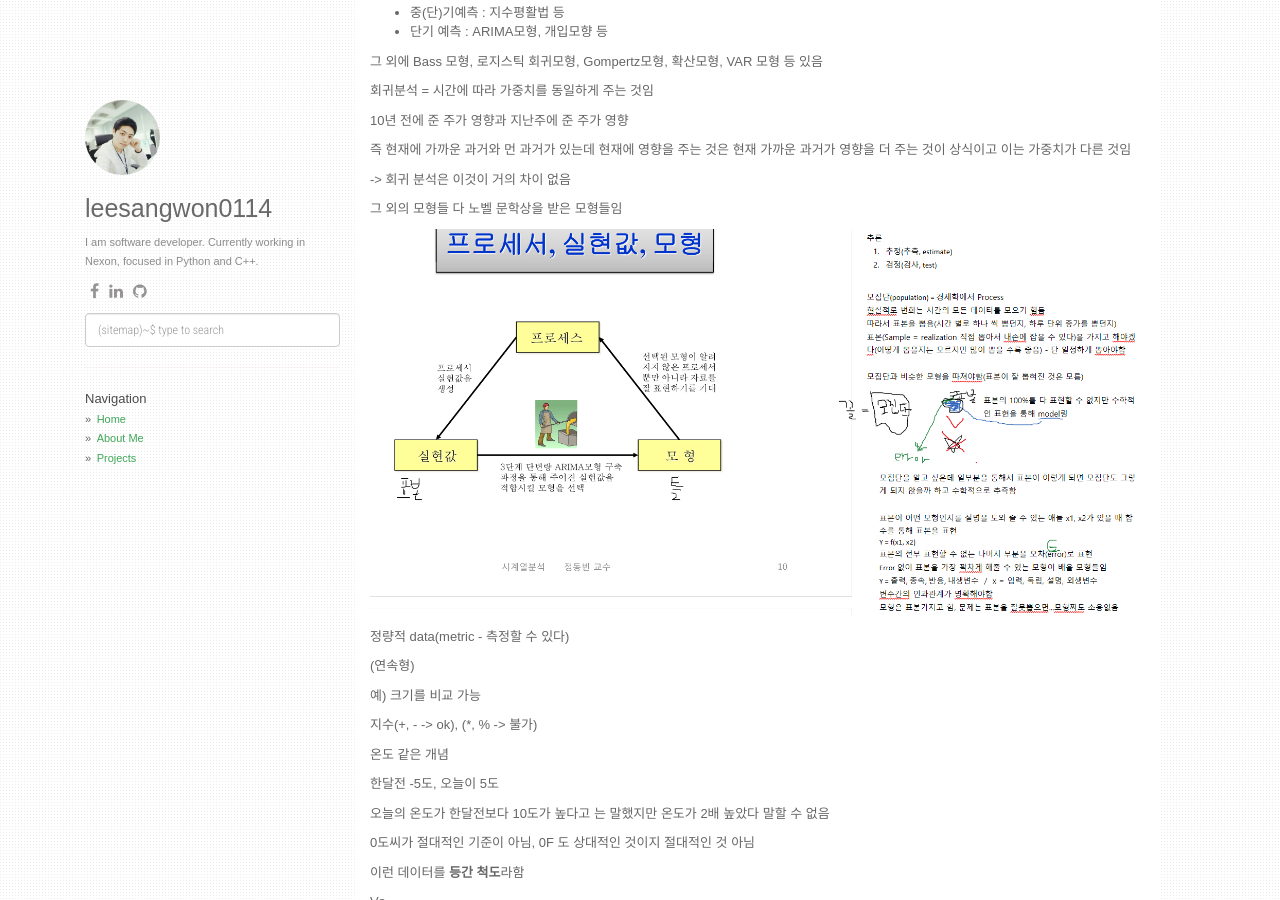
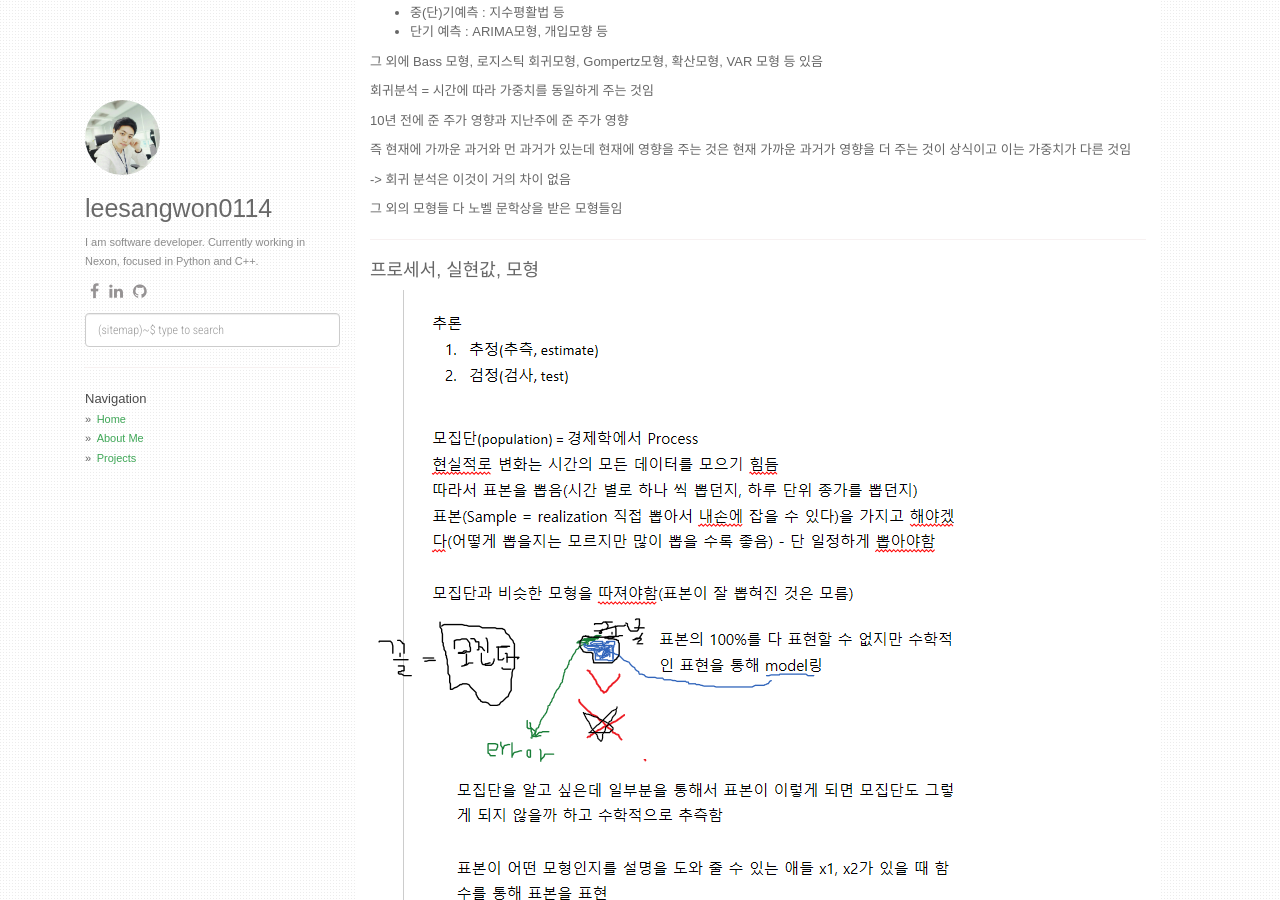
Before and after one commit to leesangwon0114/leesangwon0114.github.io, a Jekyll site: the page built from _posts/2018-03-17-TimeSeriesAnalysis_1.시계열분석과 수요예측.markdown, in a window 1280 px wide and 900 px high, scrolled down 1292 px. Built offline with Jekyll 4.4.1, drawn with Linux system fonts in a browser that asks for light colours; nearby versions of some CDN libraries; comment, search, counter and statistics services are not loaded.

Commit message:
modify ta1

```diff
--- a/_posts/2018-03-17-TimeSeriesAnalysis_1.시계열분석과 수요예측.markdown
+++ b/_posts/2018-03-17-TimeSeriesAnalysis_1.시계열분석과 수요예측.markdown
@@ -103,10 +103,14 @@ categories: [TimeSeriesAnalysis]
 그 외의 모형들 다 노벨 문학상을 받은 모형들임
 
 
+----------
+#### 프로세서, 실현값, 모형
+
 ![Alt text](http://leesangwon0114.github.io/static/img/TA/1.1.PNG)
 
+----------
 
-정량적 data(metric - 측정할 수 있다)
+#### 정량적 data(metric - 측정할 수 있다)
 
 (연속형)
 
```
Also changed, not shown: static/img/TA/1.1.PNG.
